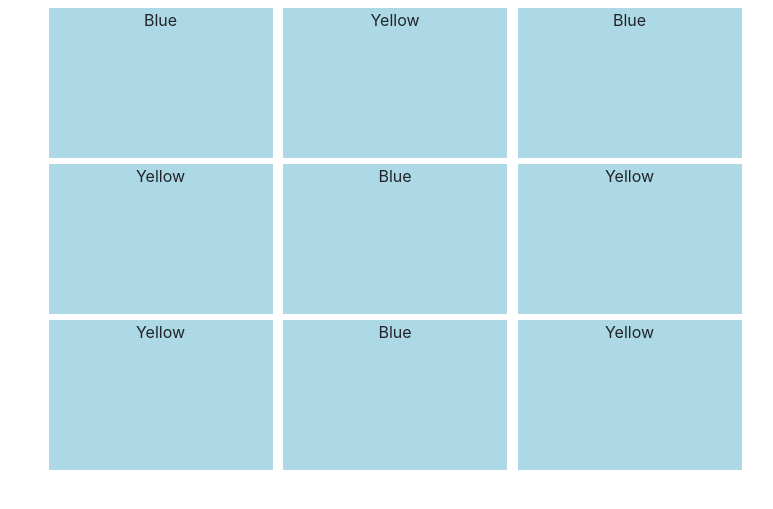
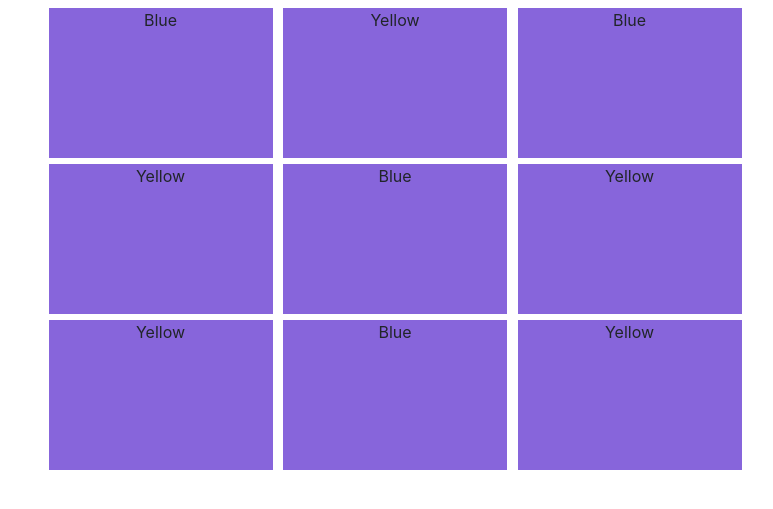
Before and after one commit to HarryTate/JS-Learning, a plain HTML site: page grid.html in a window 1280 px wide. Shown: the part 51-560 px from the top of the page, without its empty margins (245-1018 px from the left). Drawn offline with nearby package versions, Linux system fonts and the light colour scheme.

Commit message:
minor css changes to grid

```diff
--- a/css/grid.css
+++ b/css/grid.css
@@ -8,10 +8,12 @@
 .grid-item{
     width: 32%;
     height: 150px;
-    background-color: lightblue;
     display: inline-block;
     margin: 3px;
-
+    background-color: rgba(135,101,219,1);
+}
+.grid-item:hover, .grid-item:focus, .grid-item:active{
+    background-color: rgba(135,101,219,.7);
 }
 
 @media (min-width: 768px) {
```
